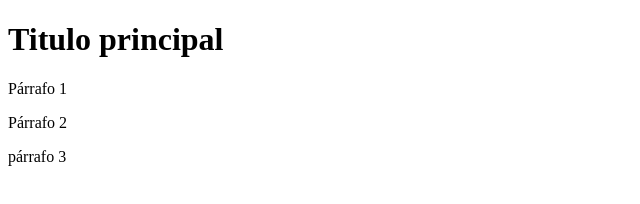
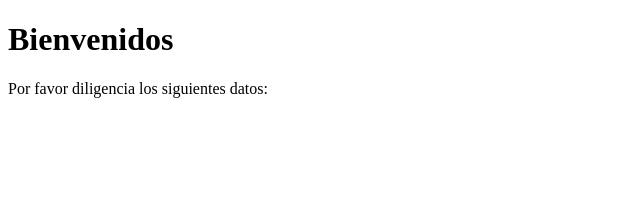
Before and after one commit to ingdanielbs/prueba, a plain HTML site: page index.html in a window 1280 px wide. Shown: the whole page, without its empty margins (0-640 px from the left). Drawn offline with Linux system fonts and the light colour scheme.

Commit message:
Modificación del index

```diff
--- a/index.html
+++ b/index.html
@@ -7,10 +7,9 @@
     <title>Document</title>
 </head>
 <body>
-    <h1>Titulo principal</h1>
-    <p>Párrafo 1 </p>
-    <p>Párrafo 2</p>
-    <p>párrafo 3</p>
+    <h1>Bienvenidos</h1>
+    <p>Por favor diligencia los siguientes datos:</p>
+
 
 </body>
 </html>
```
